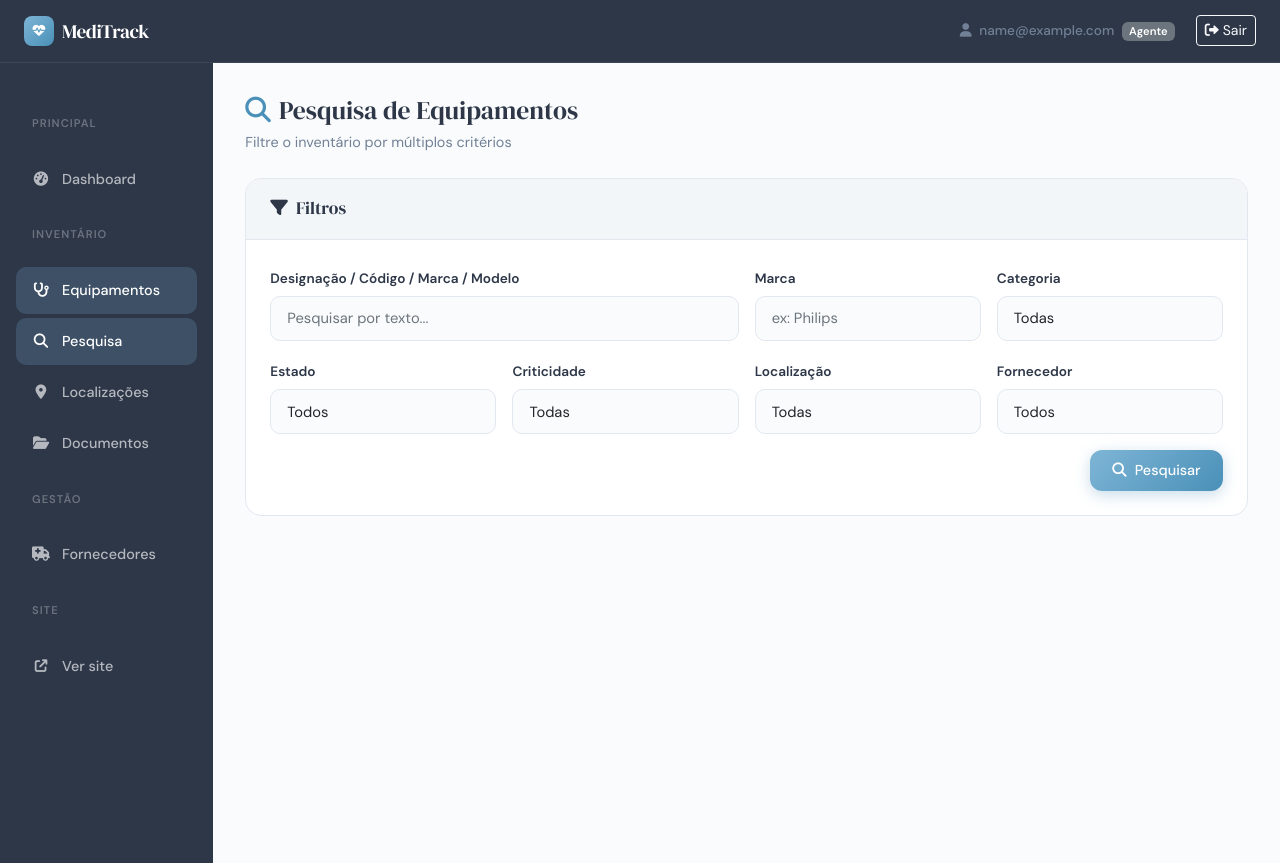
After one commit to sofiatabuada/SibdasProjeto, a PHP site: page /views/equipamentos/pesquisa.php in a window 1280 px wide. The commit adds this page. Run offline with PHP 8.4, Linux system fonts and the light colour scheme; the visitor is signed in with stand-in values (Sample User, id 1); data comes from the database, SQL or seed files in the repository.

Commit message:
Pesquisa de equipamentos

```diff
--- a/private/includes/sidebar.php
+++ b/private/includes/sidebar.php
@@ -15,6 +15,11 @@
         <a href="/MediTrack/private/views/equipamentos/lista.php"
             class="bo-nav-link <?= strpos($_SERVER['PHP_SELF'], 'equipamentos') !== false ? 'active' : '' ?>">
             <i class="fa-solid fa-stethoscope"></i> Equipamentos
+        </a>
+
+        <a href="/MediTrack/private/views/equipamentos/pesquisa.php"
+            class="bo-nav-link <?= strpos($_SERVER['PHP_SELF'], 'pesquisa') !== false ? 'active' : '' ?>">
+            <i class="fa-solid fa-magnifying-glass"></i> Pesquisa
         </a>
 
         <a href="/MediTrack/private/views/localizacoes/lista.php"
--- /dev/null
+++ b/private/views/equipamentos/pesquisa.php
@@ -0,0 +1,285 @@
+<?php
+require_once __DIR__ . '/../../includes/funcoes.php';
+redirect_if_not_logged();
+
+$db = get_db();
+
+// Carregar filtros para os selects
+$localizacoes = $db->query("SELECT id, servico, sala FROM localizacoes ORDER BY servico")->fetchAll(PDO::FETCH_OBJ);
+$fornecedores = $db->query("SELECT id, nome FROM fornecedores WHERE deleted_at IS NULL ORDER BY nome")->fetchAll(PDO::FETCH_OBJ);
+
+// Recolher filtros do GET
+$f_designacao  = trim($_GET['designacao'] ?? '');
+$f_categoria   = $_GET['categoria'] ?? '';
+$f_estado      = $_GET['estado'] ?? '';
+$f_criticidade = $_GET['criticidade'] ?? '';
+$f_localizacao = $_GET['id_localizacao'] ?? '';
+$f_fornecedor  = $_GET['id_fornecedor'] ?? '';
+$f_marca       = trim($_GET['marca'] ?? '');
+
+$resultados = [];
+$pesquisou  = !empty(array_filter([$f_designacao, $f_categoria, $f_estado, $f_criticidade, $f_localizacao, $f_fornecedor, $f_marca]));
+
+if ($pesquisou) {
+    $where  = ["e.deleted_at IS NULL"];
+    $params = [];
+
+    if ($f_designacao) {
+        $where[]  = "(e.designacao LIKE ? OR e.codigo_inventario LIKE ? OR e.marca LIKE ? OR e.modelo LIKE ?)";
+        $params[] = "%$f_designacao%";
+        $params[] = "%$f_designacao%";
+        $params[] = "%$f_designacao%";
+        $params[] = "%$f_designacao%";
+    }
+    if ($f_categoria) {
+        $where[] = "e.categoria = ?";
+        $params[] = $f_categoria;
+    }
+    if ($f_estado) {
+        $where[] = "e.estado = ?";
+        $params[] = $f_estado;
+    }
+    if ($f_criticidade) {
+        $where[] = "e.criticidade = ?";
+        $params[] = $f_criticidade;
+    }
+    if ($f_localizacao) {
+        $where[] = "e.id_localizacao = ?";
+        $params[] = $f_localizacao;
+    }
+    if ($f_marca) {
+        $where[] = "e.marca LIKE ?";
+        $params[] = "%$f_marca%";
+    }
+
+    if ($f_fornecedor) {
+        $where[] = "EXISTS (SELECT 1 FROM equipamento_fornecedor ef WHERE ef.id_equipamento = e.id AND ef.id_fornecedor = ?)";
+        $params[] = $f_fornecedor;
+    }
+
+    $sql = "
+        SELECT e.*, l.servico, l.sala
+        FROM equipamentos e
+        LEFT JOIN localizacoes l ON e.id_localizacao = l.id
+        WHERE " . implode(" AND ", $where) . "
+        ORDER BY e.designacao
+    ";
+
+    $stmt = $db->prepare($sql);
+    $stmt->execute($params);
+    $resultados = $stmt->fetchAll(PDO::FETCH_OBJ);
+}
+
+$db = null;
+
+$estado_classes = ['ativo' => 'badge-ativo', 'manutencao' => 'badge-manutencao', 'inativo' => 'badge-inativo', 'calibracao' => 'badge-manutencao', 'quarentena' => 'badge-manutencao', 'abatido' => 'badge-inativo'];
+$estado_labels  = ['ativo' => 'Ativo', 'manutencao' => 'Em manutenção', 'inativo' => 'Inativo', 'calibracao' => 'Em calibração', 'quarentena' => 'Em quarentena', 'abatido' => 'Abatido'];
+$crit_classes   = ['baixa' => 'badge-baixa', 'media' => 'badge-media', 'alta' => 'badge-alta', 'suporte_vida' => 'badge-suporte'];
+$crit_labels    = ['baixa' => 'Baixa', 'media' => 'Média', 'alta' => 'Alta', 'suporte_vida' => 'Suporte de Vida'];
+?>
+
+<?php include '../../includes/header.php'; ?>
+<?php include '../../includes/nav.php'; ?>
+
+<div class="container-fluid">
+    <div class="row">
+        <?php include '../../includes/sidebar.php'; ?>
+
+        <main class="col-md-9 col-lg-10 bo-content">
+
+            <div class="mb-4">
+                <h1 class="bo-page-title">
+                    <i class="fa-solid fa-magnifying-glass me-2" style="color: var(--mt-blue-dark);"></i>Pesquisa de Equipamentos
+                </h1>
+                <p class="bo-page-subtitle">Filtre o inventário por múltiplos critérios</p>
+            </div>
+
+            <!-- Formulário de pesquisa -->
+            <div class="bo-card mb-4">
+                <div class="bo-card-header">
+                    <h5><i class="fa-solid fa-filter me-2"></i>Filtros</h5>
+                    <?php if ($pesquisou): ?>
+                        <a href="pesquisa.php" class="btn btn-sm btn-outline-secondary">
+                            <i class="fa-solid fa-xmark me-1"></i>Limpar filtros
+                        </a>
+                    <?php endif; ?>
+                </div>
+                <div class="bo-card-body">
+                    <form method="get" action="pesquisa.php" novalidate>
+                        <div class="row g-3">
+
+                            <div class="col-md-6">
+                                <label class="bo-form-label">Designação / Código / Marca / Modelo</label>
+                                <input type="text" class="form-control bo-form-control" name="designacao"
+                                    value="<?= htmlspecialchars($f_designacao) ?>"
+                                    placeholder="Pesquisar por texto...">
+                            </div>
+
+                            <div class="col-md-3">
+                                <label class="bo-form-label">Marca</label>
+                                <input type="text" class="form-control bo-form-control" name="marca"
+                                    value="<?= htmlspecialchars($f_marca) ?>"
+                                    placeholder="ex: Philips">
+                            </div>
+
+                            <div class="col-md-3">
+                                <label class="bo-form-label">Categoria</label>
+                                <select class="form-select bo-form-control" name="categoria">
+                                    <option value="">Todas</option>
+                                    <?php
+                                    $categorias = ['monitorizacao' => 'Monitorização', 'suporte_vida' => 'Suporte de Vida', 'terapia' => 'Terapia', 'diagnostico' => 'Diagnóstico', 'laboratorio' => 'Laboratório', 'esterilizacao' => 'Esterilização', 'reabilitacao' => 'Reabilitação', 'outro' => 'Outro'];
+                                    foreach ($categorias as $val => $label):
+                                    ?><option value="<?= $val ?>" <?= $f_categoria == $val ? 'selected' : '' ?>><?= $label ?></option><?php endforeach; ?>
+                                </select>
+                            </div>
+
+                            <div class="col-md-3">
+                                <label class="bo-form-label">Estado</label>
+                                <select class="form-select bo-form-control" name="estado">
+                                    <option value="">Todos</option>
+                                    <?php
+                                    foreach ($estado_labels as $val => $label):
+                                    ?><option value="<?= $val ?>" <?= $f_estado == $val ? 'selected' : '' ?>><?= $label ?></option><?php endforeach; ?>
+                                </select>
+                            </div>
+
+                            <div class="col-md-3">
+                                <label class="bo-form-label">Criticidade</label>
+                                <select class="form-select bo-form-control" name="criticidade">
+                                    <option value="">Todas</option>
+                                    <?php
+                                    foreach ($crit_labels as $val => $label):
+                                    ?><option value="<?= $val ?>" <?= $f_criticidade == $val ? 'selected' : '' ?>><?= $label ?></option><?php endforeach; ?>
+                                </select>
+                            </div>
+
+                            <div class="col-md-3">
+                                <label class="bo-form-label">Localização</label>
+                                <select class="form-select bo-form-control" name="id_localizacao">
+                                    <option value="">Todas</option>
+                                    <?php foreach ($localizacoes as $loc): ?>
+                                        <option value="<?= $loc->id ?>" <?= $f_localizacao == $loc->id ? 'selected' : '' ?>>
+                                            <?= htmlspecialchars($loc->servico . ($loc->sala ? ' — ' . $loc->sala : '')) ?>
+                                        </option>
+                                    <?php endforeach; ?>
+                                </select>
+                            </div>
+
+                            <div class="col-md-3">
+                                <label class="bo-form-label">Fornecedor</label>
+                                <select class="form-select bo-form-control" name="id_fornecedor">
+                                    <option value="">Todos</option>
+                                    <?php foreach ($fornecedores as $forn): ?>
+                                        <option value="<?= $forn->id ?>" <?= $f_fornecedor == $forn->id ? 'selected' : '' ?>>
+                                            <?= htmlspecialchars($forn->nome) ?>
+                                        </option>
+                                    <?php endforeach; ?>
+                                </select>
+                            </div>
+
+                            <div class="col-12 d-flex justify-content-end">
+                                <button type="submit" class="btn btn-mt-primary">
+                                    <i class="fa-solid fa-magnifying-glass me-2"></i>Pesquisar
+                                </button>
+                            </div>
+
+                        </div>
+                    </form>
+                </div>
+            </div>
+
+            <!-- Resultados -->
+            <?php if ($pesquisou): ?>
+                <div class="bo-card">
+                    <div class="bo-card-header">
+                        <h5><i class="fa-solid fa-list me-2"></i>Resultados</h5>
+                        <span class="text-muted" style="font-size:0.85rem;">
+                            <strong><?= count($resultados) ?></strong> equipamento(s) encontrado(s)
+                        </span>
+                    </div>
+                    <div class="bo-card-body">
+                        <?php if (empty($resultados)): ?>
+                            <div class="text-center py-4 text-muted">
+                                <i class="fa-solid fa-circle-info fa-2x mb-2 d-block"></i>
+                                Nenhum equipamento encontrado com os filtros selecionados.
+                            </div>
+                        <?php else: ?>
+                            <table id="tabela-pesquisa" class="table table-hover align-middle mb-0">
+                                <thead class="table-light">
+                                    <tr>
+                                        <th>Código</th>
+                                        <th>Designação</th>
+                                        <th>Marca / Modelo</th>
+                                        <th>Serviço</th>
+                                        <th>Estado</th>
+                                        <th>Criticidade</th>
+                                        <th class="text-center">Ações</th>
+                                    </tr>
+                                </thead>
+                                <tbody>
+                                    <?php foreach ($resultados as $eq): ?>
+                                        <tr>
+                                            <td><code style="font-size:0.8rem;"><?= htmlspecialchars($eq->codigo_inventario) ?></code></td>
+                                            <td><?= htmlspecialchars($eq->designacao) ?></td>
+                                            <td>
+                                                <?= htmlspecialchars($eq->marca ?? '—') ?>
+                                                <?php if ($eq->modelo): ?>
+                                                    <small class="text-muted d-block"><?= htmlspecialchars($eq->modelo) ?></small>
+                                                <?php endif; ?>
+                                            </td>
+                                            <td><?= htmlspecialchars($eq->servico ?? '—') ?></td>
+                                            <td>
+                                                <span class="badge-criticidade <?= $estado_classes[$eq->estado] ?? 'badge-inativo' ?>">
+                                                    <?= $estado_labels[$eq->estado] ?? $eq->estado ?>
+                                                </span>
+                                            </td>
+                                            <td>
+                                                <span class="badge-criticidade <?= $crit_classes[$eq->criticidade] ?? 'badge-baixa' ?>">
+                                                    <?= $crit_labels[$eq->criticidade] ?? $eq->criticidade ?>
+                                                </span>
+                                            </td>
+                                            <td class="text-center">
+                                                <div class="d-flex justify-content-center gap-1">
+                                                    <a href="detalhes.php?id=<?= aes_encrypt($eq->id) ?>" class="btn btn-sm btn-outline-primary" title="Ver detalhes">
+                                                        <i class="fa-solid fa-eye"></i>
+                                                    </a>
+                                                    <a href="editar.php?id=<?= aes_encrypt($eq->id) ?>" class="btn btn-sm btn-outline-warning" title="Editar">
+                                                        <i class="fa-regular fa-pen-to-square"></i>
+                                                    </a>
+                                                </div>
+                                            </td>
+                                        </tr>
+                                    <?php endforeach; ?>
+                                </tbody>
+                            </table>
+
+                            <script>
+                                $(document).ready(function() {
+                                    $('#tabela-pesquisa').DataTable({
+                                        pageLength: 10,
+                                        pagingType: 'full_numbers',
+                                        language: {
+                                            search: 'Filtrar:',
+                                            info: 'Mostrando _START_ até _END_ de _TOTAL_ registos',
+                                            infoEmpty: 'Sem registos',
+                                            zeroRecords: 'Nenhum resultado',
+                                            paginate: {
+                                                first: 'Primeira',
+                                                last: 'Última',
+                                                next: 'Seguinte',
+                                                previous: 'Anterior'
+                                            }
+                                        }
+                                    });
+                                });
+                            </script>
+                        <?php endif; ?>
+                    </div>
+                </div>
+            <?php endif; ?>
+
+        </main>
+    </div>
+</div>
+
+<?php include '../../includes/footer.php'; ?>
```
